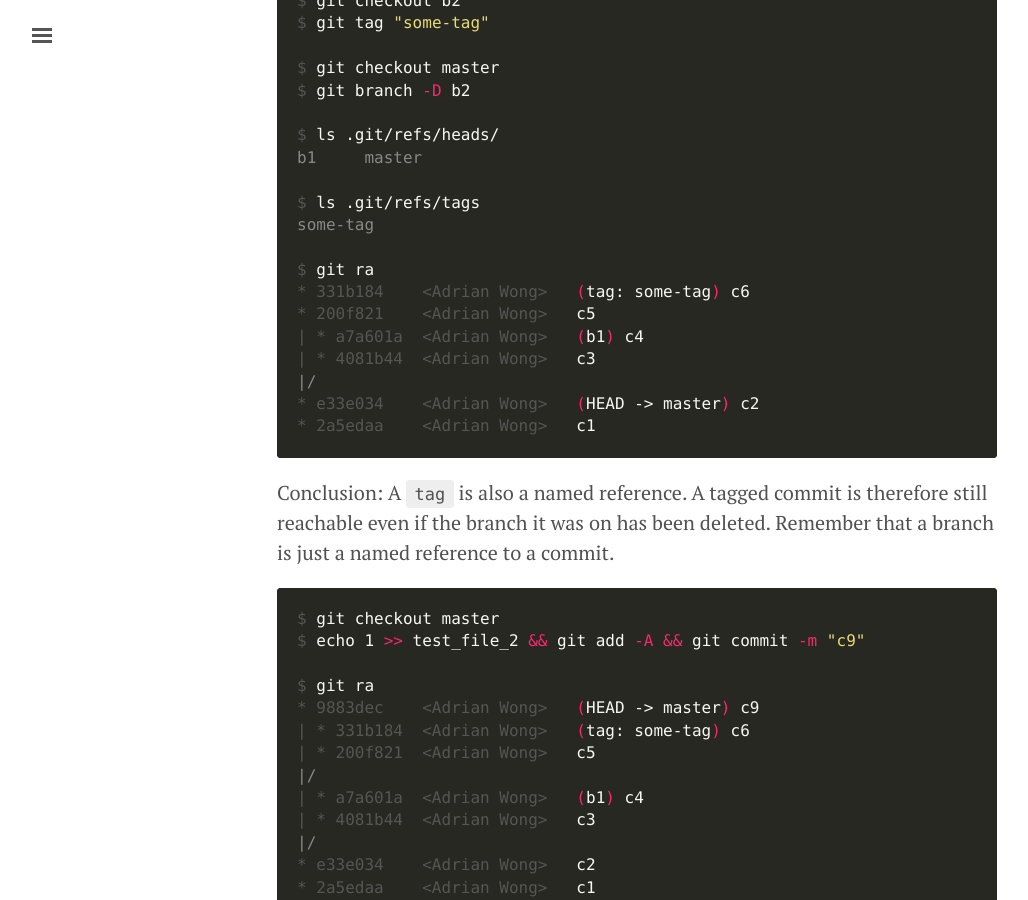
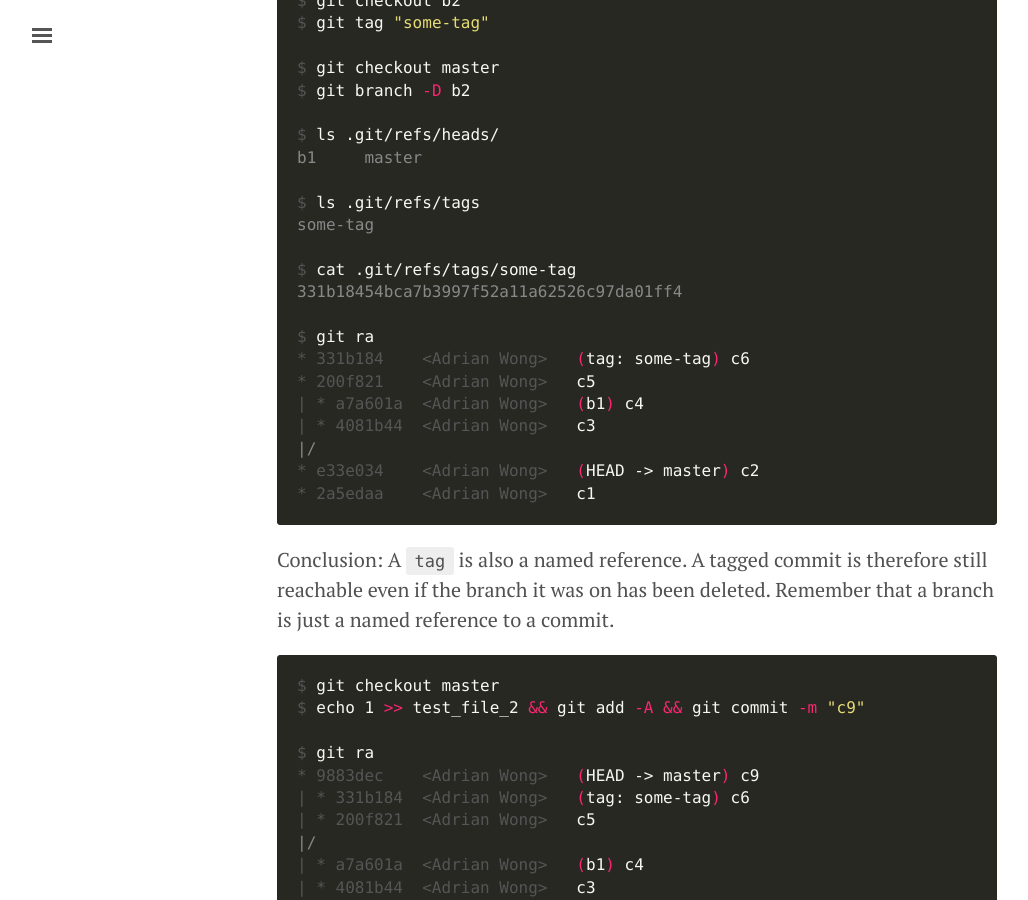
Before and after one commit to adrianwong/adrianwong.github.io, a Jekyll site: the page built from _posts/2017-08-23-tiny-git-test.md, in a window 1280 px wide and 900 px high, scrolled down 2795 px. Shown: the whole window, without its empty margins (3-1031 px from the left). Built offline with Jekyll 4.4.1, drawn with Linux system fonts in a browser that asks for light colours; comment, search, counter and statistics services are not loaded.

Commit message:
fix: Add missing step - cat the git tag to display its hash value

```diff
--- a/_posts/2017-08-23-tiny-git-test.md
+++ b/_posts/2017-08-23-tiny-git-test.md
@@ -127,6 +127,9 @@ b1     master
 $ ls .git/refs/tags
 some-tag
 
+$ cat .git/refs/tags/some-tag
+331b18454bca7b3997f52a11a62526c97da01ff4
+
 $ git ra
 * 331b184    <Adrian Wong>   (tag: some-tag) c6
 * 200f821    <Adrian Wong>   c5
```
